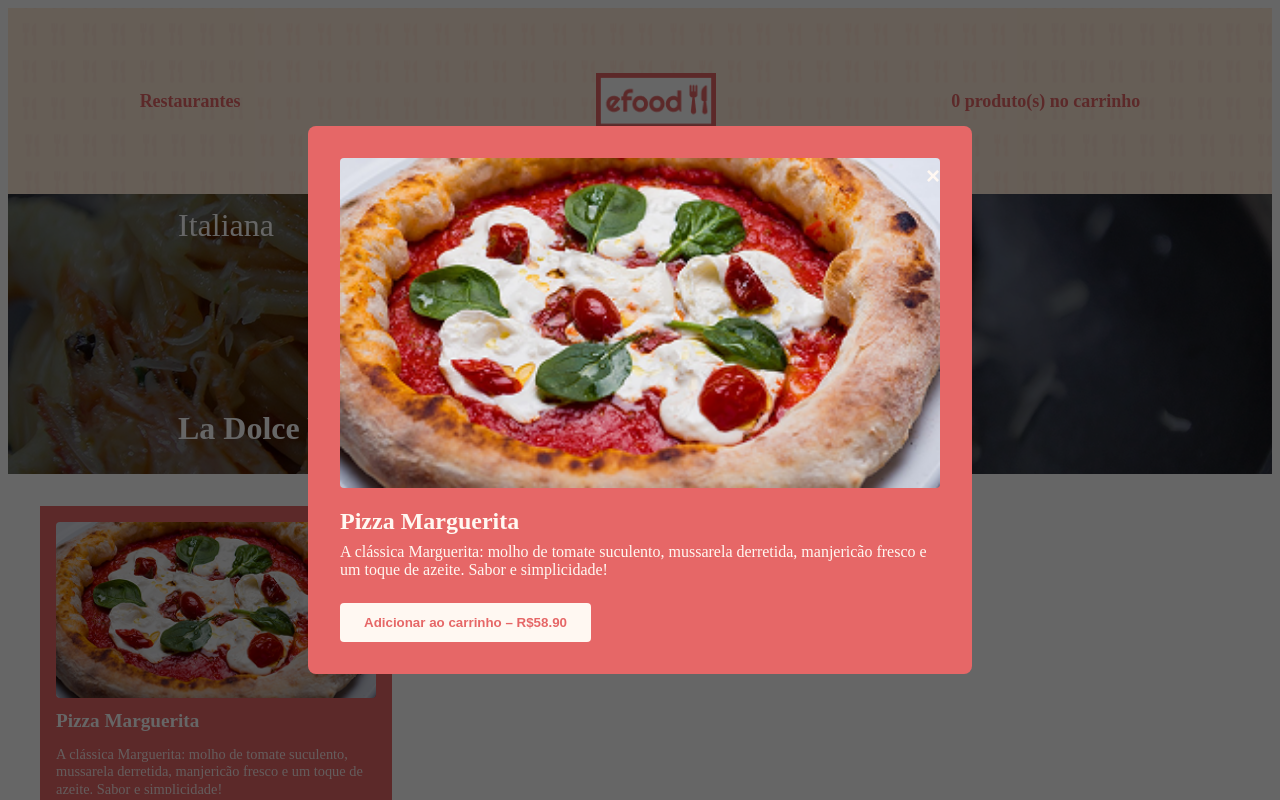
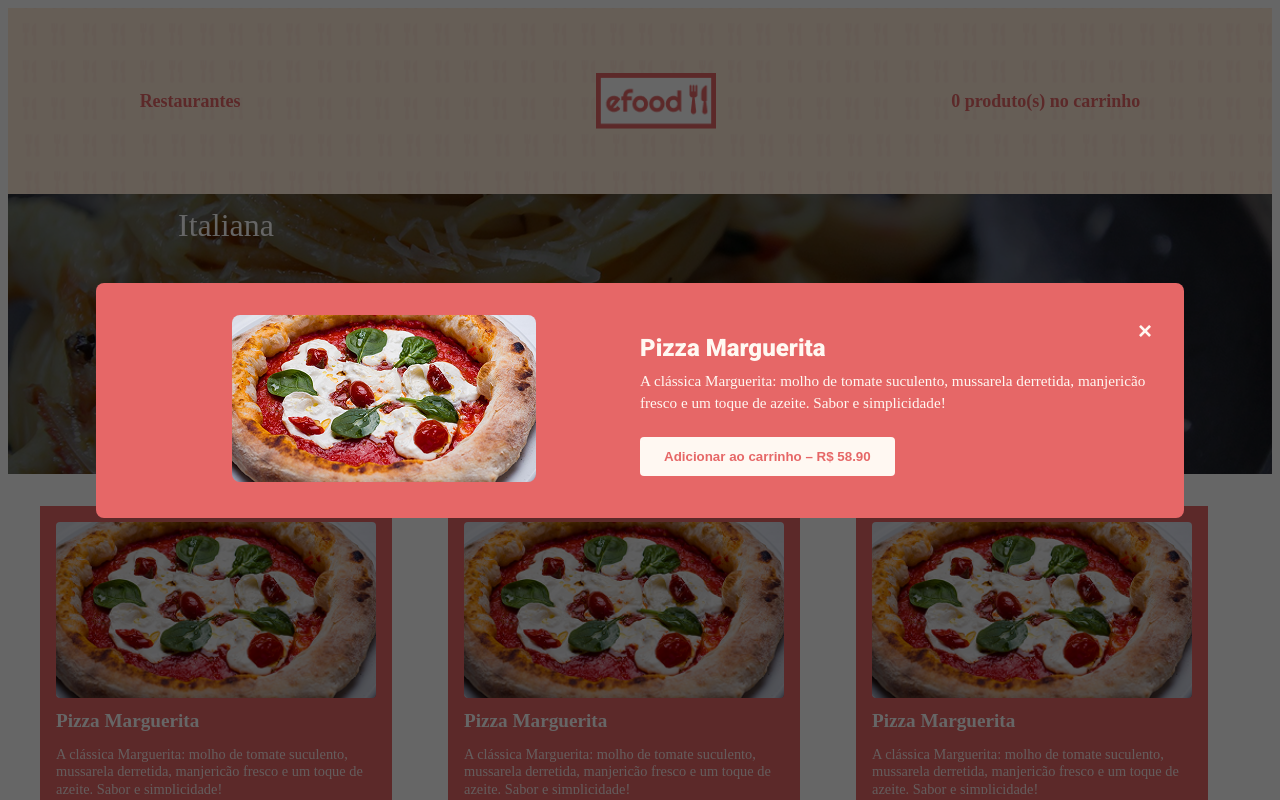
Before and after one commit to lh5818181/Exercicio_Efood, a React (Create React App) app: page /profile in a window 1280 px wide. Both pictures are taken after a click on the element 216 px from the left and 680 px from the top of the page. Shown: the top 800 px of the page. Built offline with nearby package versions, Linux system fonts and the light colour scheme.

Commit message:
modificando o modal

```diff
--- a/src/components/ProductModal/index.tsx
+++ b/src/components/ProductModal/index.tsx
@@ -1,39 +1,47 @@
-// src/components/ProductModal/index.tsx
-import React, { useState } from 'react';
-import ReactDOM from 'react-dom';
-import { ModalItemData } from '../../data/modalItem';
-import { useCart } from '../contexts/CartContext';
+import React from 'react';
+import { createPortal } from 'react-dom';
+import {  ModalItemData } from '../../data/itemModal';
+import { useCart } from '../../components/contexts/CartContext';
 import * as S from './styles';
 
 interface Props {
   item: ModalItemData;
   onClose(): void;
 }
-
 const ProductModal: React.FC<Props> = ({ item, onClose }) => {
   const { add } = useCart();
-  const [qty] = useState(1);
 
-  return ReactDOM.createPortal(
+  const handleAdd = () => {
+    add(item, 1);          // adiciona 1 unidade
+    onClose();             // fecha o modal
+  };
+
+  return createPortal(
     <S.Overlay>
       <S.Content>
-        <button className="close" onClick={onClose}>
-          ×
-        </button>
-        <img src={item.image} alt={item.title} />              {/* ← imagem grande */}
-        <h2>{item.title}</h2>                                  {/* ← título */}
-        <p>{item.description}</p>                              {/* ← descrição completa */}
-        <button
-          onClick={() => {
-            add(item, qty);
-            onClose();
-          }}
-        >
-          Adicionar ao carrinho – R${(item.price * qty).toFixed(2)}
-        </button>
+        {/* bloco da imagem e botão de fechar */}
+        <div>
+          <button
+            className="close"
+            aria-label="Fechar modal"
+            onClick={onClose}
+          >
+            ×
+          </button>
+          <img src={item.image} alt={item.title} />
+        </div>
+
+        {/* bloco do texto, descrição e botão */}
+        <div>
+          <h2>{item.title}</h2>
+          <p>{item.description}</p>                      {/* ← descrição completa */}
+          <button onClick={handleAdd}>
+            Adicionar ao carrinho – R$ {item.price.toFixed(2)}
+          </button>
+        </div>
       </S.Content>
     </S.Overlay>,
-    document.body
+    document.body,
   );
 };
 
--- a/src/components/ProductModal/styles.ts
+++ b/src/components/ProductModal/styles.ts
@@ -1,4 +1,3 @@
-// src/components/ProductModal/styles.ts
 import styled from 'styled-components';
 import { Cores } from '../../styles/global';
 
@@ -16,11 +15,13 @@ export const Content = styled.div`
   background: ${Cores.vermelhoClaro};
   color: ${Cores.bege};
   padding: 2rem;
-  border-radius: 8px;
-  max-width: 600px;
+  max-width: 1024px;
   width: 90%;
   position: relative;
-  text-align: left;
+  display: grid;
+  grid-template-columns: 1fr 1fr;
+  justify-items: center;
+  border-radius: 8px;
 
   .close {
     position: absolute;
@@ -31,20 +32,28 @@ export const Content = styled.div`
     font-size: 1.5rem;
     color: ${Cores.bege};
     cursor: pointer;
+    line-height: 1;
   }
 
   img {
     width: 100%;
-    border-radius: 4px;
-    margin-bottom: 1rem;
+    max-width: 320px;
+    height: auto;
+    object-fit: cover;
+    border-radius: 8px;
   }
 
   h2 {
-    margin: 0 0 0.5rem;
+    font-family: 'Roboto', sans-serif;
+    font-weight: 900;
+    font-size: 1.5rem;
+    margin-bottom: 0.5rem;
   }
 
   p {
     margin: 0.5rem 0;
+    line-height: 1.4;
+    font-size: 0.95rem;
   }
 
   button {
@@ -56,5 +65,10 @@ export const Content = styled.div`
     cursor: pointer;
     font-weight: bold;
     margin-top: 1rem;
+    transition: opacity 0.2s ease;
+
+    &:hover {
+      opacity: 0.85;
+    }
   }
 `;
--- a/src/data/menuItems.ts
+++ b/src/data/menuItems.ts
@@ -18,6 +18,46 @@ export const menuItems: MenuItemData[] = [
     price: 58.9,
     image: pizzaImg,
   },
+   {
+    id: 'pizza-marguerita',
+    title: 'Pizza Marguerita',
+    description:
+      'A clássica Marguerita: molho de tomate suculento, mussarela derretida, manjericão fresco e um toque de azeite. Sabor e simplicidade!',
+    price: 58.9,
+    image: pizzaImg,
+  },
+   {
+    id: 'pizza-marguerita',
+    title: 'Pizza Marguerita',
+    description:
+      'A clássica Marguerita: molho de tomate suculento, mussarela derretida, manjericão fresco e um toque de azeite. Sabor e simplicidade!',
+    price: 58.9,
+    image: pizzaImg,
+  },
+   {
+    id: 'pizza-marguerita',
+    title: 'Pizza Marguerita',
+    description:
+      'A clássica Marguerita: molho de tomate suculento, mussarela derretida, manjericão fresco e um toque de azeite. Sabor e simplicidade!',
+    price: 58.9,
+    image: pizzaImg,
+  },
+   {
+    id: 'pizza-marguerita',
+    title: 'Pizza Marguerita',
+    description:
+      'A clássica Marguerita: molho de tomate suculento, mussarela derretida, manjericão fresco e um toque de azeite. Sabor e simplicidade!',
+    price: 58.9,
+    image: pizzaImg,
+  },
+   {
+    id: 'pizza-marguerita',
+    title: 'Pizza Marguerita',
+    description:
+      'A clássica Marguerita: molho de tomate suculento, mussarela derretida, manjericão fresco e um toque de azeite. Sabor e simplicidade!',
+    price: 58.9,
+    image: pizzaImg,
+  },
 
 
 ];
```
Also changed, not shown: src/data/itemModal.ts (renamed from src/data/modalItem.ts, +3 -6 lines).
